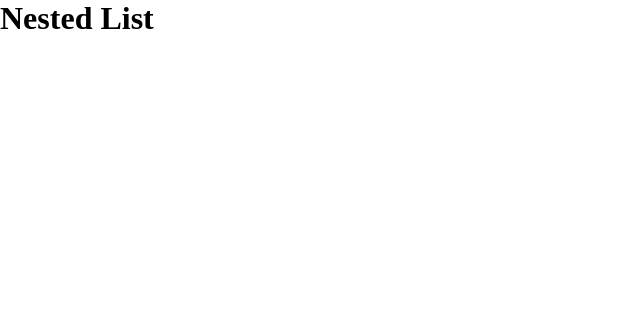
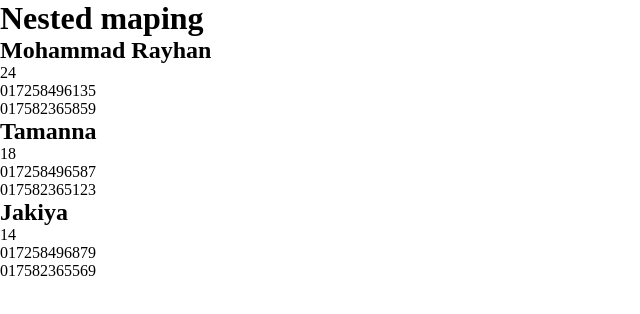
Before and after one commit to MohammadRayhan190720/react-app-2022, a React (Create React App) app in the folder my-app/: page / in a window 1280 px wide. Shown: the top 314 px of the page, without its empty margins (0-640 px from the left). Built offline with nearby package versions, Linux system fonts and the light colour scheme.

Commit message:
learning nested mapping

```diff
--- a/my-app/src/App.js
+++ b/my-app/src/App.js
@@ -1,7 +1,6 @@
 import React from "react";
 // import Card from "./components/Card";
 // import data from "./data.json";
-import data1 from "./nested-data.json";
 
 
 
@@ -25,7 +24,33 @@ function App (){
   //   < Card key={index} titleText={item.title} descText={item.description} />
   // ));
 
-  // nested mapping
+  // nested data
+   const users = [
+     {
+       fullName: "Mohammad Rayhan",
+       age: 24,
+       phones: [
+        { home: "017258496135" },
+        { office: "017582365859" }
+      ]
+     },
+     {
+       fullName: "Tamanna",
+       age: 18,
+       phones: [
+        { home: "017258496587" },
+        { office: "017582365123" }
+      ]
+     },
+     {
+       fullName: "Jakiya",
+       age: 14,
+       phones: [
+        { home: "017258496879" },
+        { office: "017582365569" }
+      ]
+     }
+   ];
 
   return (
     <div>
@@ -40,7 +65,24 @@ function App (){
                  <Card titleText = {data[3].title} descText = {data[3].description} /> */}
       {/* {items} */}
 
-      <h1>Nested List</h1>
+      <h1>Nested maping</h1>
+      {users.map((user, index) => (
+        <article key={index}>
+          <h2>{user.fullName}</h2>
+          <p>{user.age}</p>
+          {
+           user.phones.map((phone, index) => (
+              <div key={index}>
+                <p>{phone.home}</p>
+                <p>{phone.office}</p>
+              </div>
+
+            )
+            )
+
+          }
+        </article>
+      ))}
     </div>
   );
 }
--- a/my-app/src/nested-data.json
+++ /dev/null
@@ -1,29 +0,0 @@
-{
-
-"users" : [
-  {
-    "fullName": "Rayhan",
-    "age": 24,
-    "phone" : [
-      { "home": "01723408269"},
-      { "office": "01723408523"}
-    ]
-  },
-  {
-    "fullName": "Tamanna",
-    "age": 18,
-    "phone" : [
-      { "home": "017666365862"},
-      { "office": "017234085258"}
-    ]
-  },
-  {
-    "fullName": "Jakia",
-    "age": 14,
-    "phone" : [
-      { "home": "0172353693"},
-      { "office": "01748751235"}
-    ]
-  }
-]
-}
```
